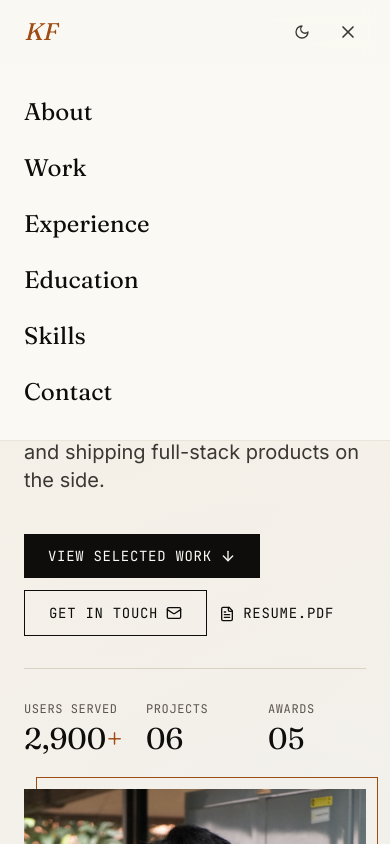
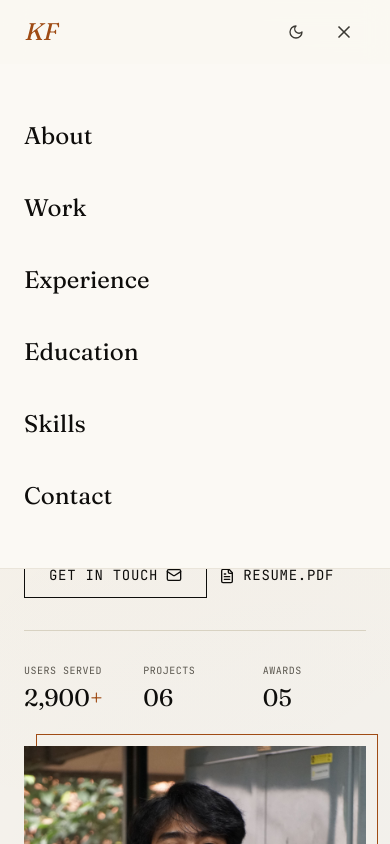
Before and after one commit to rastuak/personal-website, a Next.js app: page / in a window 390 px wide. Both pictures are taken after a click on the button 348 px from the left and 32 px from the top of the page. Shown: the top 844 px of the page. Built offline with nearby package versions, Linux system fonts and the light colour scheme.

Commit message:
mobile fix

```diff
--- a/src/app/globals.css
+++ b/src/app/globals.css
@@ -79,7 +79,7 @@
   }
 
   .btn-secondary {
-    @apply inline-flex items-center gap-2 border border-paper-900 text-paper-900 px-6 py-3 font-mono text-sm uppercase tracking-wider hover:bg-paper-900 hover:text-paper-50 transition-colors duration-200;
+    @apply inline-flex items-center gap-2 border border-paper-900 dark:border-paper-300 text-paper-900 dark:text-paper-300 px-6 py-3 font-mono text-sm uppercase tracking-wider hover:bg-paper-900 dark:hover:bg-paper-300 hover:text-paper-50 dark:hover:text-paper-900 transition-colors duration-200;
   }
 
   /* Ghost link — underlined text link with copper hover */
--- a/src/components/ExperienceSection.tsx
+++ b/src/components/ExperienceSection.tsx
@@ -19,14 +19,14 @@ export default function ExperienceSection() {
         </div>
 
         <div className="relative">
-          {/* Vertical line */}
-          <div className="absolute left-0 md:left-6 top-0 bottom-0 w-px bg-paper-300 dark:bg-paper-700" aria-hidden="true" />
+          {/* Vertical line — flush left on mobile, offset on desktop */}
+          <div className="absolute left-[7px] md:left-6 top-0 bottom-0 w-px bg-paper-300 dark:bg-paper-700" aria-hidden="true" />
 
           <div className="space-y-12 ml-0 md:ml-16">
             {sorted.map((exp) => (
-              <article key={exp.id} className="relative pl-8 md:pl-0">
+              <article key={exp.id} className="relative pl-10 md:pl-0">
                 {/* Timeline dot */}
-                <div className="absolute left-[-2.25rem] md:left-[-4.125rem] top-1.5 w-4 h-4 rounded-full bg-paper-50 dark:bg-paper-900 border-2 border-paper-400 dark:border-paper-600 z-10" aria-hidden="true" />
+                <div className="absolute left-[3px] md:left-[-4.125rem] top-1.5 w-4 h-4 rounded-full bg-paper-50 dark:bg-paper-900 border-2 border-paper-400 dark:border-paper-600 z-10" aria-hidden="true" />
 
                 <div className="grid md:grid-cols-12 gap-4 md:gap-8">
                   {/* Left — date + type */}
--- a/src/components/HeroSection.tsx
+++ b/src/components/HeroSection.tsx
@@ -23,7 +23,7 @@ export default function HeroSection() {
                 Electrical Engineering · Universitas Indonesia
               </p>
               <h1 className="heading-display text-display-1 italic">
-                Kautsar<br />Faradika&nbsp;Faisal.
+                Kautsar<br />Faradika Faisal.
               </h1>
             </div>
 
@@ -53,28 +53,28 @@ export default function HeroSection() {
             </div>
 
             {/* Quick stats — quantified proof */}
-            <dl className="grid grid-cols-3 gap-6 pt-8 border-t border-paper-300 dark:border-paper-800 max-w-xl">
-              <div>
-                <dt className="font-mono text-xs uppercase tracking-wider text-paper-600 dark:text-paper-400">
+            <dl className="grid grid-cols-3 gap-4 sm:gap-6 pt-8 border-t border-paper-300 dark:border-paper-800 max-w-xl">
+              <div className="min-w-0">
+                <dt className="font-mono text-[10px] sm:text-xs uppercase tracking-wider text-paper-600 dark:text-paper-400 truncate">
                   Users served
                 </dt>
-                <dd className="font-serif text-3xl text-paper-900 dark:text-paper-100 mt-1">
+                <dd className="font-serif text-2xl sm:text-3xl text-paper-900 dark:text-paper-100 mt-1">
                   2,900<span className="text-copper-600 dark:text-copper-400">+</span>
                 </dd>
               </div>
-              <div>
-                <dt className="font-mono text-xs uppercase tracking-wider text-paper-600 dark:text-paper-400">
+              <div className="min-w-0">
+                <dt className="font-mono text-[10px] sm:text-xs uppercase tracking-wider text-paper-600 dark:text-paper-400 truncate">
                   Projects
                 </dt>
-                <dd className="font-serif text-3xl text-paper-900 dark:text-paper-100 mt-1">
+                <dd className="font-serif text-2xl sm:text-3xl text-paper-900 dark:text-paper-100 mt-1">
                   06
                 </dd>
               </div>
-              <div>
-                <dt className="font-mono text-xs uppercase tracking-wider text-paper-600 dark:text-paper-400">
+              <div className="min-w-0">
+                <dt className="font-mono text-[10px] sm:text-xs uppercase tracking-wider text-paper-600 dark:text-paper-400 truncate">
                   Awards
                 </dt>
-                <dd className="font-serif text-3xl text-paper-900 dark:text-paper-100 mt-1">
+                <dd className="font-serif text-2xl sm:text-3xl text-paper-900 dark:text-paper-100 mt-1">
                   05
                 </dd>
               </div>
--- a/src/components/Navigation.tsx
+++ b/src/components/Navigation.tsx
@@ -41,12 +41,6 @@ export default function Navigation({ activeSection }: NavigationProps) {
     setTheme(theme === 'dark' ? 'light' : 'dark')
   }
 
-  if (!mounted) {
-    return (
-      <nav className="fixed top-0 w-full z-50 h-16 border-b border-paper-200 dark:border-paper-800 bg-paper-50/80 dark:bg-paper-900/80 backdrop-blur" />
-    )
-  }
-
   return (
     <nav className="fixed top-0 w-full z-50 bg-paper-50/85 dark:bg-paper-900/85 backdrop-blur-md border-b border-paper-200 dark:border-paper-800">
       <div className="max-w-wide mx-auto px-6 md:px-10">
@@ -66,17 +60,17 @@ export default function Navigation({ activeSection }: NavigationProps) {
           </a>
 
           {/* Desktop nav */}
-          <div className="hidden md:flex items-center gap-8">
+          <div className="hidden md:flex items-center gap-6">
             {navItems.map((item) => {
               const isActive = activeSection === item.id
               return (
                 <a
                   key={item.id}
                   href={item.href}
-                  className={`font-mono text-xs uppercase tracking-[0.15em] transition-colors ${
+                  className={`font-mono text-xs uppercase tracking-[0.15em] transition-all pb-1 border-b-2 ${
                     isActive
-                      ? 'text-copper-600 dark:text-copper-400'
-                      : 'text-paper-700 dark:text-paper-300 hover:text-paper-900 dark:hover:text-paper-100'
+                      ? 'text-copper-600 dark:text-copper-400 border-copper-600 dark:border-copper-400'
+                      : 'text-paper-700 dark:text-paper-300 border-transparent hover:text-paper-900 dark:hover:text-paper-100'
                   }`}
                 >
                   {item.name}
@@ -86,26 +80,25 @@ export default function Navigation({ activeSection }: NavigationProps) {
 
             <button
               onClick={toggleTheme}
-              className="p-2 text-paper-700 dark:text-paper-300 hover:text-paper-900 dark:hover:text-paper-100 transition-colors"
-              aria-label={`Switch to ${theme === 'dark' ? 'light' : 'dark'} mode`}
-              aria-pressed={theme === 'dark'}
+              className="flex items-center justify-center w-11 h-11 text-paper-700 dark:text-paper-300 hover:text-paper-900 dark:hover:text-paper-100 transition-colors"
+              aria-label="Toggle theme"
             >
-              {theme === 'dark' ? <Sun className="w-4 h-4" /> : <Moon className="w-4 h-4" />}
+              {mounted ? (theme === 'dark' ? <Sun className="w-4 h-4" /> : <Moon className="w-4 h-4" />) : <span className="w-4 h-4" />}
             </button>
           </div>
 
           {/* Mobile controls */}
-          <div className="md:hidden flex items-center gap-3">
+          <div className="md:hidden flex items-center gap-1">
             <button
               onClick={toggleTheme}
-              className="p-2 text-paper-700 dark:text-paper-300"
+              className="flex items-center justify-center w-11 h-11 text-paper-700 dark:text-paper-300 hover:text-paper-900 dark:hover:text-paper-100 transition-colors"
               aria-label="Toggle theme"
             >
-              {theme === 'dark' ? <Sun className="w-4 h-4" /> : <Moon className="w-4 h-4" />}
+              {mounted ? (theme === 'dark' ? <Sun className="w-4 h-4" /> : <Moon className="w-4 h-4" />) : <span className="w-4 h-4" />}
             </button>
             <button
               onClick={() => setIsMenuOpen(!isMenuOpen)}
-              className="p-2 text-paper-700 dark:text-paper-300"
+              className="flex items-center justify-center w-11 h-11 text-paper-700 dark:text-paper-300 hover:text-paper-900 dark:hover:text-paper-100 transition-colors"
               aria-label={isMenuOpen ? 'Close menu' : 'Open menu'}
               aria-expanded={isMenuOpen}
             >
@@ -115,20 +108,27 @@ export default function Navigation({ activeSection }: NavigationProps) {
         </div>
       </div>
 
-      {/* Mobile menu */}
+      {/* Mobile menu — absolute inside nav (avoids iOS Safari backdrop-filter + fixed bug) */}
       {isMenuOpen && (
-        <div className="md:hidden absolute top-16 left-0 w-full bg-paper-50 dark:bg-paper-900 border-b border-paper-200 dark:border-paper-800">
-          <div className="px-6 py-8 space-y-6">
-            {navItems.map((item) => (
+        <div className="md:hidden absolute top-full left-0 w-full z-50 border-b border-paper-200 dark:border-paper-800">
+          <div className="bg-paper-50 dark:bg-paper-900 px-6 py-10 space-y-2">
+            {navItems.map((item) => {
+              const isActive = activeSection === item.id
+              return (
                 <a
                   key={item.id}
                   href={item.href}
                   onClick={() => setIsMenuOpen(false)}
-                className="block font-serif text-2xl text-paper-900 dark:text-paper-100 hover:text-copper-600 dark:hover:text-copper-400"
+                  className={`block py-4 font-serif text-2xl transition-colors ${
+                    isActive
+                      ? 'text-copper-600 dark:text-copper-400'
+                      : 'text-paper-900 dark:text-paper-100 hover:text-copper-600 dark:hover:text-copper-400'
+                  }`}
                 >
                   {item.name}
                 </a>
-            ))}
+              )
+            })}
           </div>
         </div>
       )}
--- a/src/components/ProjectModal.tsx
+++ b/src/components/ProjectModal.tsx
@@ -76,7 +76,7 @@ export default function ProjectModal({ projectId, onClose }: ProjectModalProps)
         <button
           id="modal-close-btn"
           onClick={onClose}
-          className="sticky top-0 float-right m-4 p-2 z-10 text-paper-600 dark:text-paper-400 hover:text-paper-900 dark:hover:text-paper-100 transition-colors"
+          className="sticky top-0 float-right m-4 flex items-center justify-center w-11 h-11 z-10 text-paper-600 dark:text-paper-400 hover:text-paper-900 dark:hover:text-paper-100 transition-colors"
           aria-label="Close modal"
         >
           <X className="w-5 h-5" />
--- a/tailwind.config.js
+++ b/tailwind.config.js
@@ -62,7 +62,7 @@ module.exports = {
         mono: ['var(--font-mono)', 'ui-monospace', 'monospace'],
       },
       fontSize: {
-        'display-1': ['clamp(3.5rem, 8vw, 6rem)', { lineHeight: '0.95', letterSpacing: '-0.02em' }],
+        'display-1': ['clamp(2.25rem, 7vw, 6rem)', { lineHeight: '0.95', letterSpacing: '-0.02em' }],
         'display-2': ['clamp(2.5rem, 5vw, 4rem)', { lineHeight: '1.0', letterSpacing: '-0.015em' }],
         'eyebrow': ['0.75rem', { lineHeight: '1.0', letterSpacing: '0.2em' }],
       },
```
Lines whose indentation alone changed are shown as unchanged.
